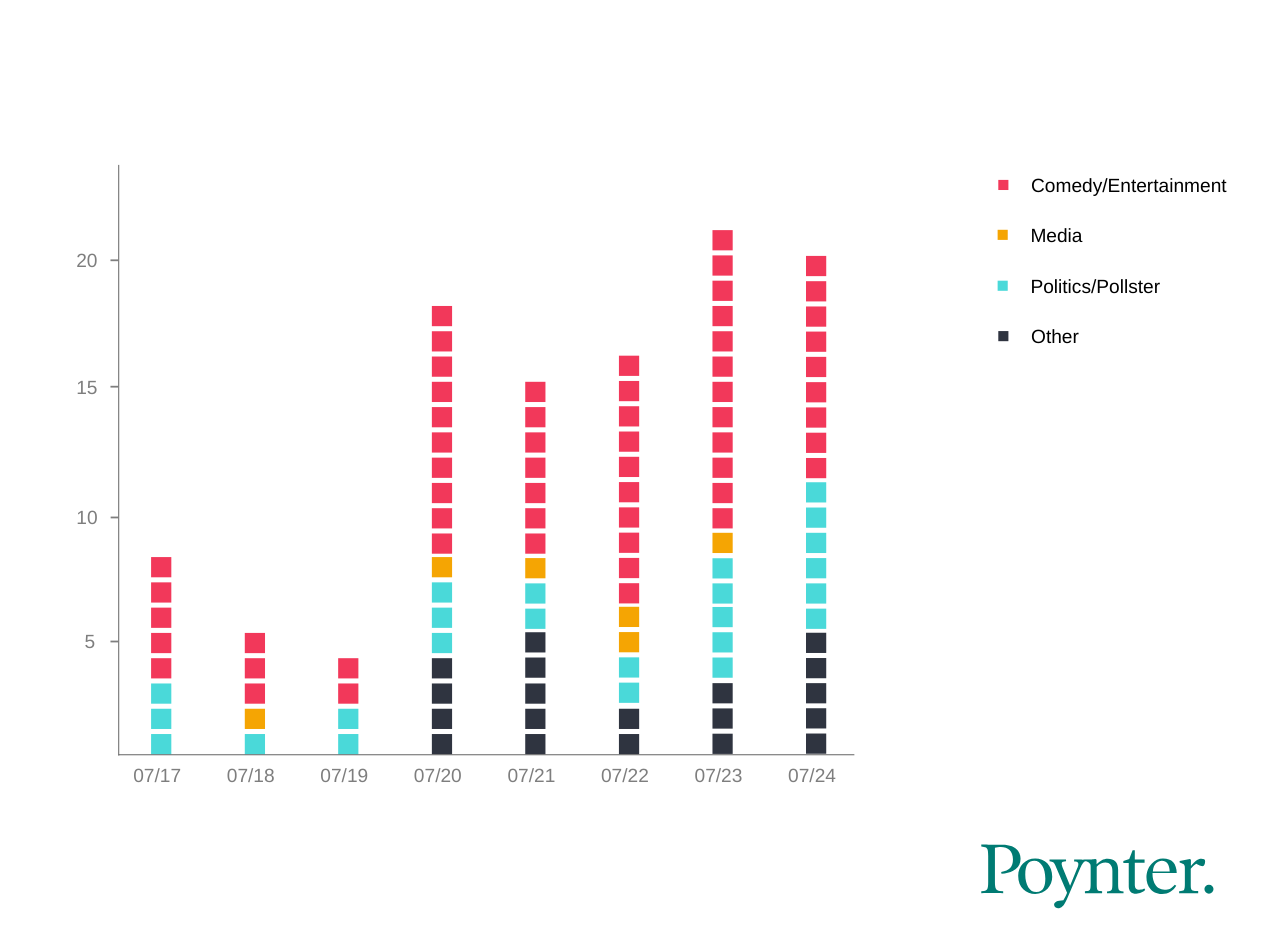
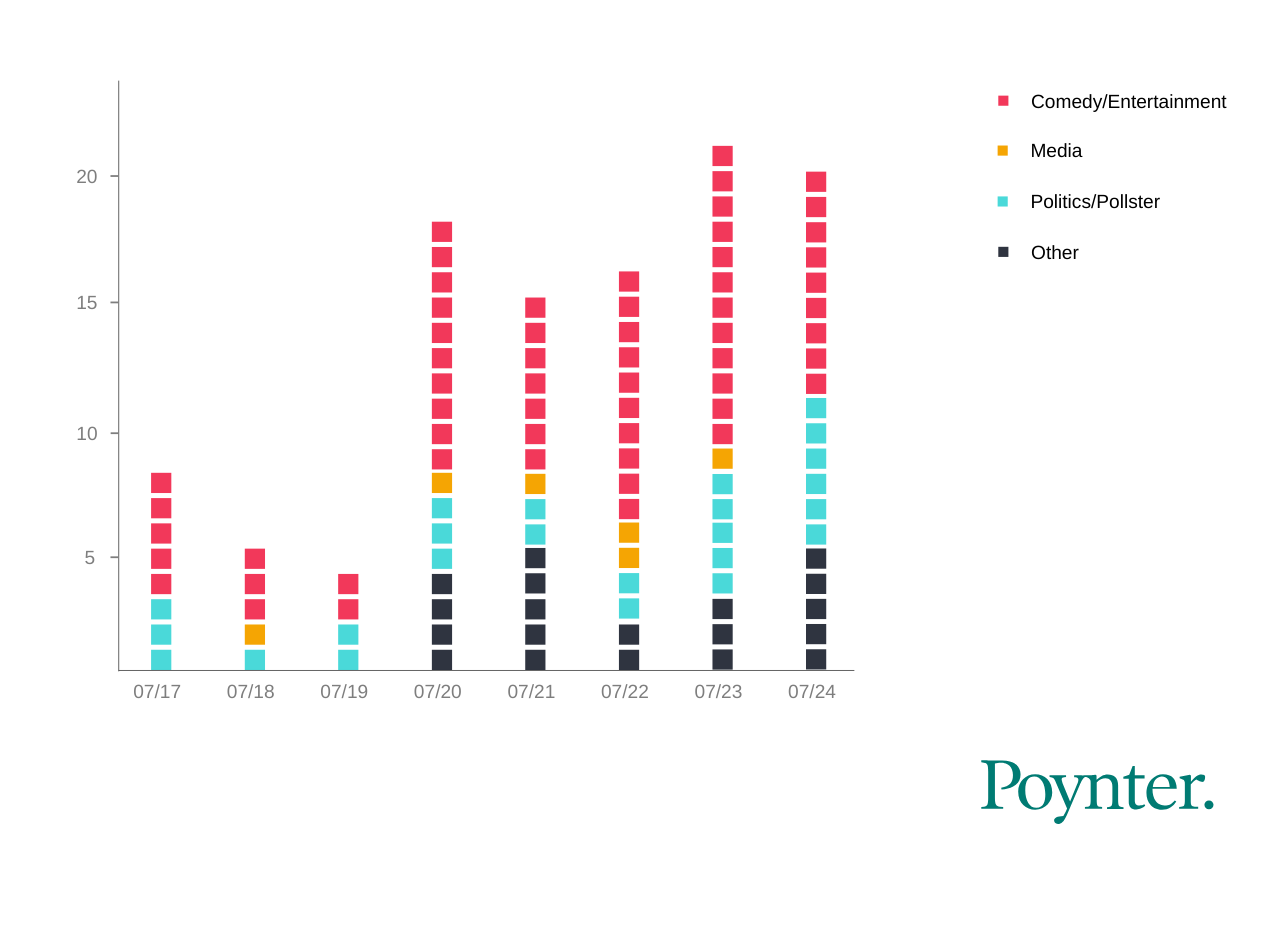
Before and after one commit to gurmanbh/trump, a plain HTML site: page index.html in a window 1280 px wide. Drawn offline with Linux system fonts and the light colour scheme.

Commit message:
fixed height

```diff
--- a/index.html
+++ b/index.html
@@ -13,7 +13,7 @@
 		<?xml version="1.0" encoding="utf-8"?>
 		<!-- Generator: Adobe Illustrator 18.1.1, SVG Export Plug-In . SVG Version: 6.00 Build 0)  -->
 		<svg version="1.1" xmlns="http://www.w3.org/2000/svg" xmlns:xlink="http://www.w3.org/1999/xlink" x="0px"
-			 viewBox="0 100 750 650" >
+			 viewBox="0 150 750 650" >
 		<g id="Layer_2">
 			<path fill="#007B73" d="M589.9,596.5c-1,0-3.8,0-6.2,0c-2.4,0-6.2-0.1-6.2-0.1v1.2l1.6,0.2c2,0.3,2.5,1,2.5,5.4v15.3
 				c0,4.3-0.5,5.2-2.5,5.4l-1.6,0.2v1.1c2.4-0.1,3.8-0.1,6.2-0.1c2.7,0,4.2,0,6.8,0.1l0-1.1l-2-0.2c-2.2-0.2-2.9-1.2-2.9-5.4v-20.2
```
